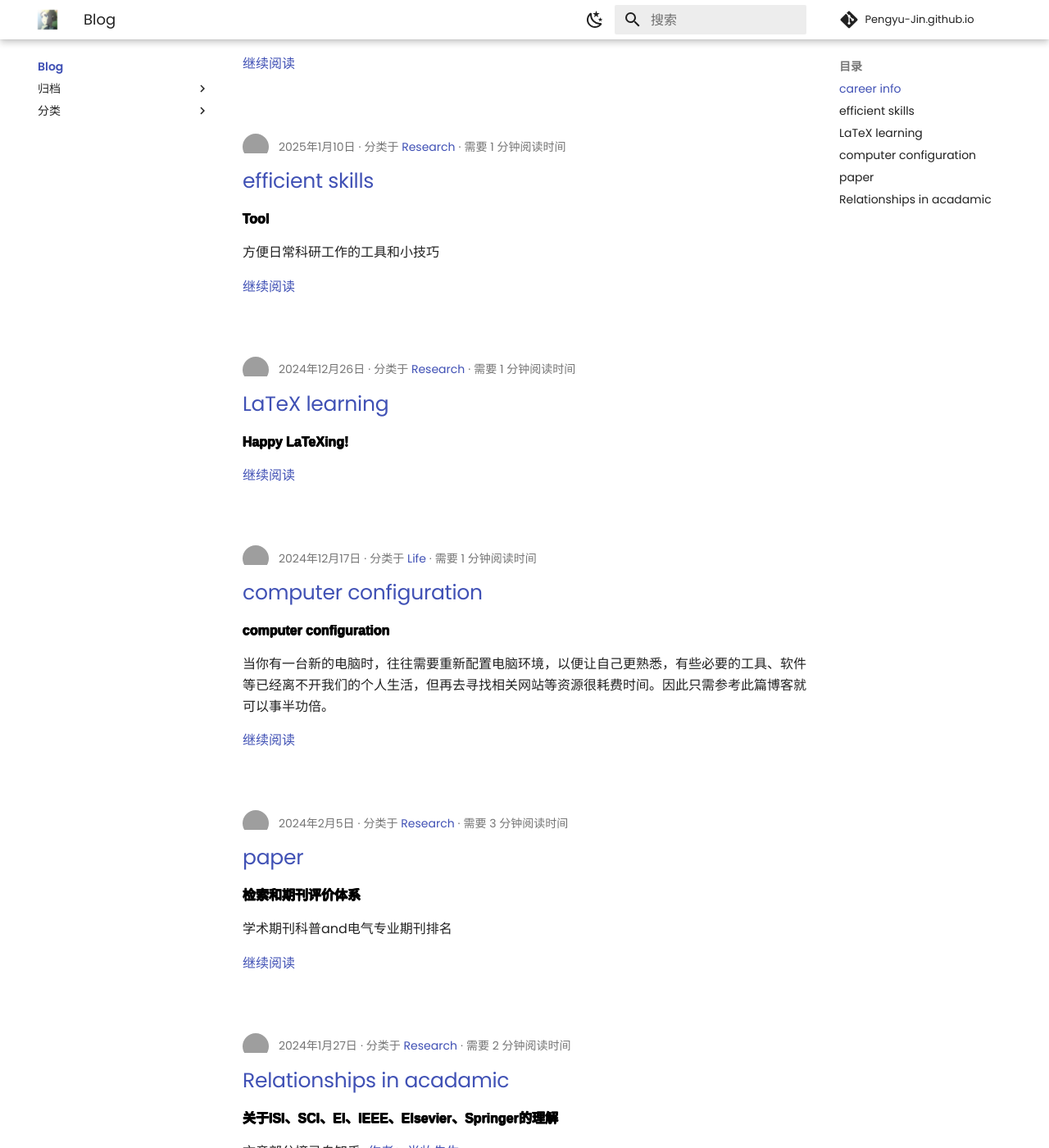
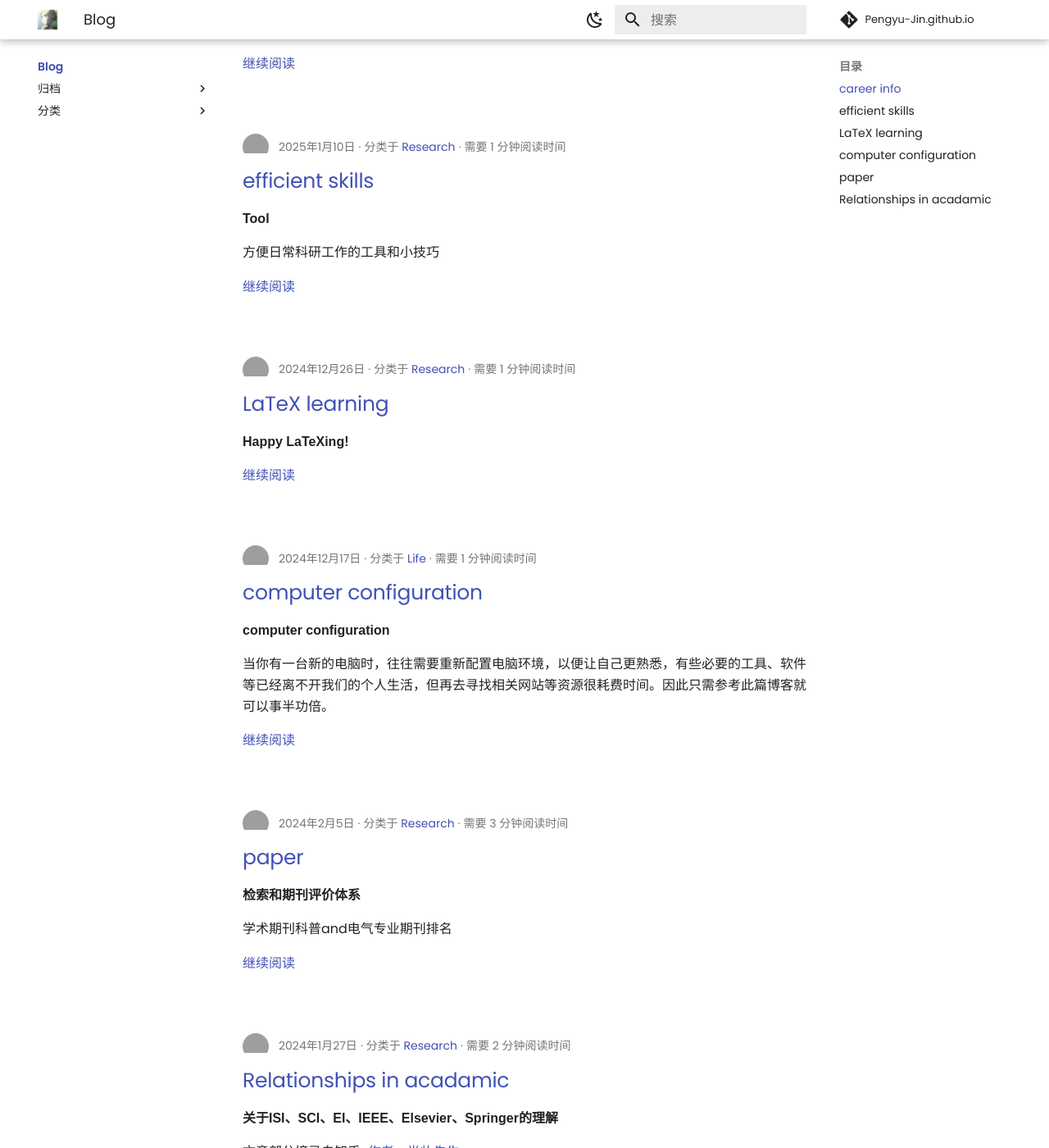
Before and after one commit to Pengyu-Jin/Pengyu-Jin.github.io, an MkDocs documentation site: the page built from docs/blog/index.md, in a window 1280 px wide and 1400 px high, scrolled down 304 px. Shown: the whole window at 82% size. Built offline with MkDocs 1.6.1 and Material for MkDocs 9.7.7, drawn with Linux system fonts in a browser that asks for light colours; comment, search, counter and statistics services are not loaded; a style sheet for code colours, icons or effects is not loaded; grey boxes are pictures that could not be loaded.

Commit message:
font change

```diff
--- a/docs/mkdocs/css/extra.css
+++ b/docs/mkdocs/css/extra.css
@@ -11,8 +11,8 @@ code, pre {
     font-family: "LXGW WenKai Mono", monospace !important;
 }
 
-/* 仅对 LXGW WenKai 应用 text-shadow */
+/* 只对加粗文本应用 LXGW WenKai 的加粗效果 */
 strong, b {
-    text-shadow: 0.5px 0 0 currentColor, -0.5px 0 0 currentColor, 0 0.5px 0 currentColor, 0 -0.5px 0 currentColor;
-    font-family: "LXGW WenKai", sans-serif !important; /* 确保 text-shadow 只对 LXGW WenKai 生效 */
+    font-family: "LXGW WenKai", sans-serif !important;
+    font-weight: 600 !important; /* 设置加粗的权重，使其与 Poppins 加粗效果一致 */
 }
```
